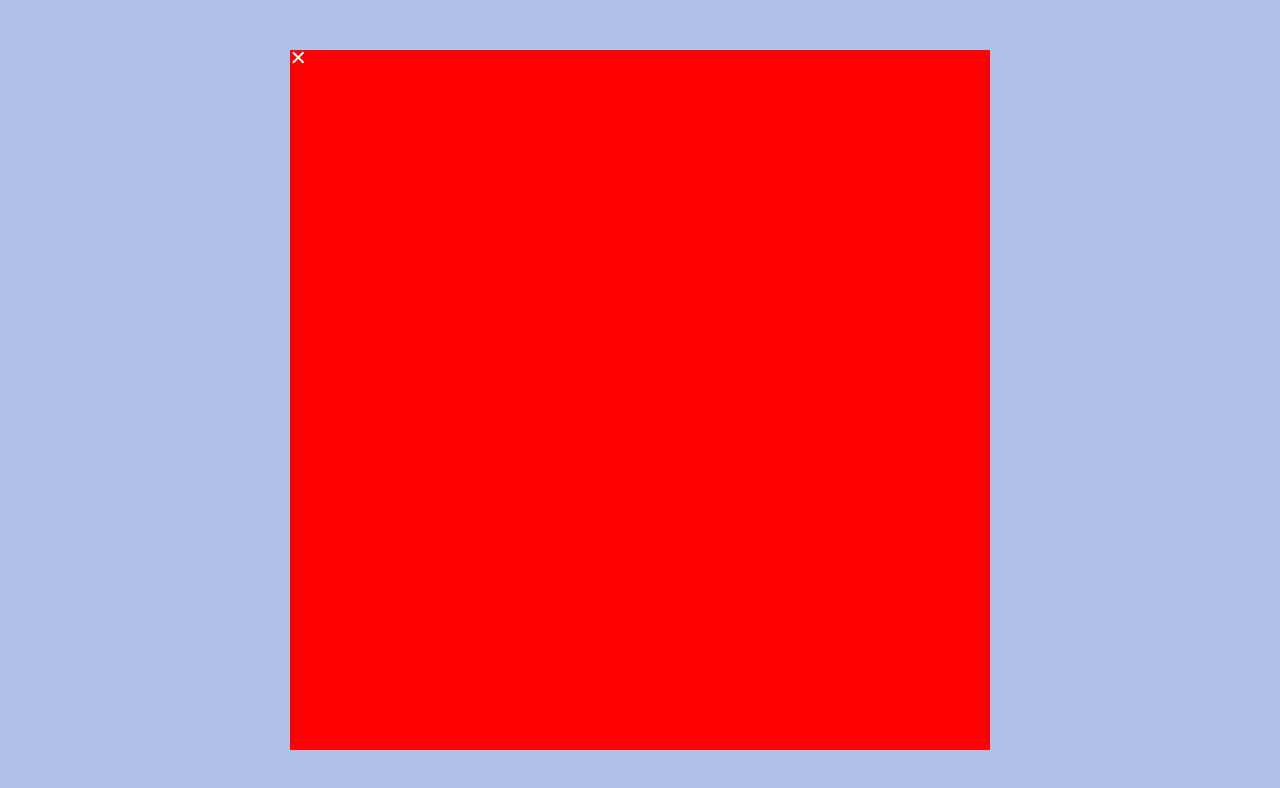
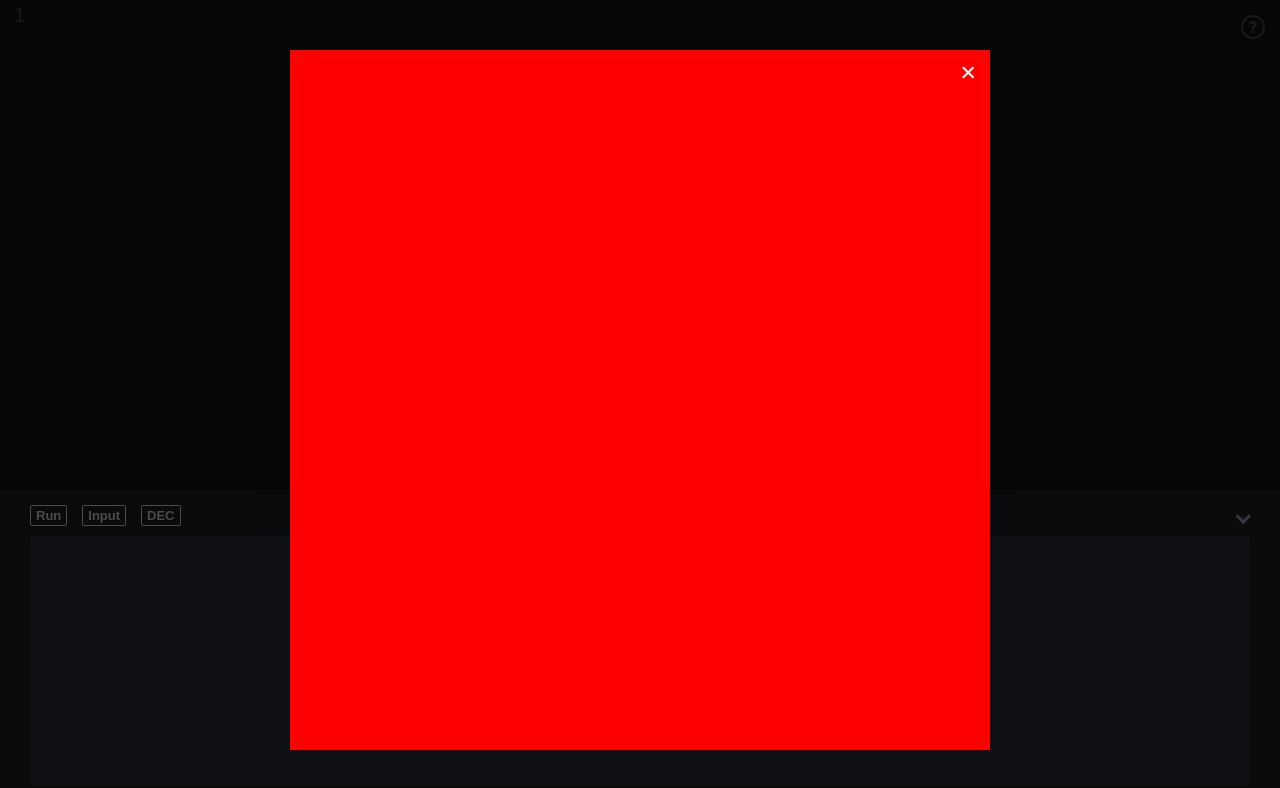
Before and after one commit to vitaliyeb/BrainfuckCompile, a React (Create React App) app: page / in a window 1280 px wide. Shown: the top 788 px of the page. Built offline with nearby package versions, Linux system fonts and the light colour scheme.

Commit message:
cloce button

```diff
--- a/src/components/Question/index.tsx
+++ b/src/components/Question/index.tsx
@@ -9,7 +9,7 @@ const Question = () => {
 
     return (<>
         <div onClick={() => toggleModal(true)} className={styles.question}>?</div>
-        { modalStatus && ReactDOM.createPortal(<QuestionModal />, document.body) }
+        { modalStatus && ReactDOM.createPortal(<QuestionModal closeModal={()=>toggleModal(false)} />, document.body) }
     </>)
 };
 
--- a/src/components/QuestionModal/index.tsx
+++ b/src/components/QuestionModal/index.tsx
@@ -1,9 +1,17 @@
 import styles from './style.module.css';
+import React from "react";
 
-const QuestionModal = () => {
+interface IProps {
+    closeModal: () => void;
+}
+
+const QuestionModal: React.FC<IProps> = ({closeModal}) => {
     return <div className={styles.wrapper}>
         <div className={styles.modal}>
-            <div className={styles.close}></div>
+            <div
+                className={styles.close}
+                onClick={closeModal}
+            ></div>
         </div>
     </div>
 };
--- a/src/components/QuestionModal/style.module.css
+++ b/src/components/QuestionModal/style.module.css
@@ -8,12 +8,13 @@
     display: flex;
     align-items: center;
     justify-content: center;
-    background-color: #b0c1e7;
+    background-color: #000000b5;
 }
 
 .modal {
     max-width: 90vw;
     max-height: 90vh;
+    position: relative;
     width: 700px;
     height: 700px;
     transition-duration: 0s;
@@ -22,11 +23,13 @@
 
 .close {
     --close-sixe: 15px;
-    position: relative;
+    position: absolute;
     width: var(--close-sixe);
     height: var(--close-sixe);
     transform: rotate(-45deg);
     cursor: pointer;
+    right: 15px;
+    top: 15px;
 }
 
 .close:after, .close:before {
```
